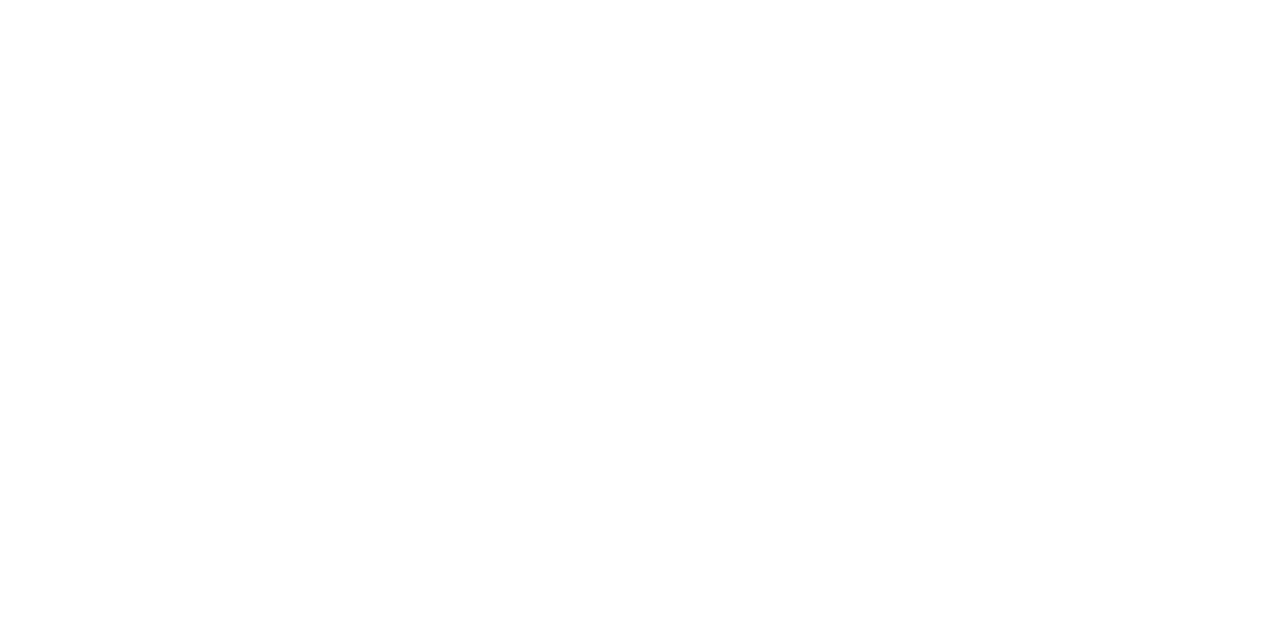
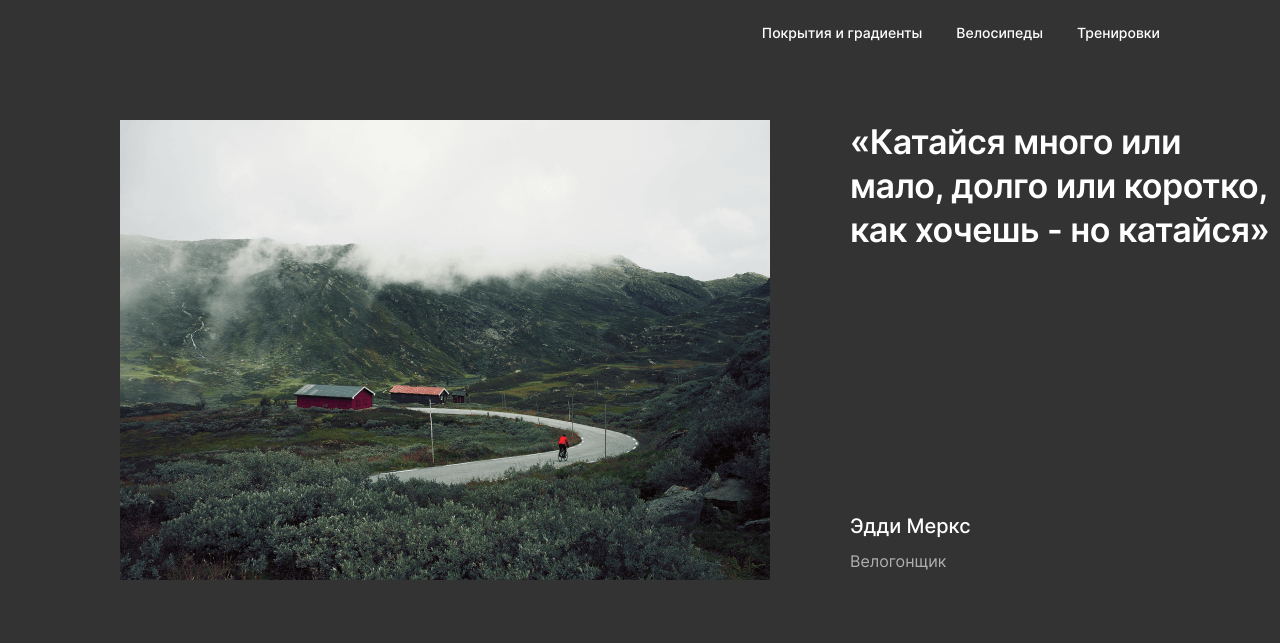
Before and after one commit to iwadim72/competition-reposit, a plain HTML site: page index.html in a window 1280 px wide. Drawn offline with Linux system fonts and the light colour scheme.

Commit message:
add/section-intro

```diff
--- /dev/null
+++ b/blocks/body/body.css
@@ -0,0 +1,3 @@
+.body {
+    background: #333333;
+}
--- /dev/null
+++ b/blocks/header/__link/header__link.css
@@ -0,0 +1,12 @@
+.header__link {
+    font-weight: 500;
+    font-size: 14px;
+    line-height: 18px;
+    margin: 0 34px 0 0;
+    text-decoration: none;
+    color: #FFFFFF;
+}
+
+.header__link:last-of-type {
+    margin: 0;
+}
--- /dev/null
+++ b/blocks/header/__nav/header__nav.css
@@ -0,0 +1,5 @@
+.header__nav {
+    display: flex;
+    justify-content: flex-end;
+    margin: 24px 120px 24px 0;
+}
--- /dev/null
+++ b/blocks/header/header.css
@@ -0,0 +1,5 @@
+.header {
+    width: 100%;
+    max-width: 1440px;
+    position: fixed;
+}
--- /dev/null
+++ b/blocks/intro/__author-description/intro__author-description.css
@@ -0,0 +1,7 @@
+.intro__author-description {
+    font-weight: 400;
+    font-size: 16px;
+    line-height: 28px;
+    color: rgba(229, 229, 229, 0.7);
+    margin: 0 0 5px;
+}
--- /dev/null
+++ b/blocks/intro/__author/intro__author.css
@@ -0,0 +1,6 @@
+.intro__author {
+    font-weight: 500;
+    font-size: 20px;
+    line-height: 32px;
+    margin: 0 0 5px;
+}
--- /dev/null
+++ b/blocks/intro/__image/intro__image.css
@@ -0,0 +1,5 @@
+.intro__image {
+    max-width: 650px;
+    object-fit: cover;
+    margin: 0 80px 0 120px;
+}
--- /dev/null
+++ b/blocks/intro/__info-container/intro__info-container.css
@@ -0,0 +1,6 @@
+.intro__info-container {
+    max-width: 470px;
+    display: flex;
+    flex-direction: column;
+    justify-content: space-between;
+}
--- /dev/null
+++ b/blocks/intro/__info/intro__info.css
@@ -0,0 +1,7 @@
+.intro__info {
+    margin: 0;
+    font-weight: 600;
+    font-size: 34px;
+    line-height: 44px;
+    letter-spacing: -0.5px;
+}
--- /dev/null
+++ b/blocks/intro/intro.css
@@ -0,0 +1,5 @@
+.intro {
+    display: flex;
+    padding-top: 120px;
+    padding-bottom: 60px;
+}
--- /dev/null
+++ b/blocks/page/page.css
@@ -0,0 +1,8 @@
+.page {
+    max-width: 1440px;
+    min-width: 320px;
+    margin: 0 auto 0;
+    color: #FFFFFF;
+    font-family: 'Inter', sans-serif;
+    text-rendering: optimizeLegibility;
+}
--- a/index.html
+++ b/index.html
@@ -12,9 +12,28 @@
 
 <body class="body">
     <div class="page">
-        <header class="header"></header>
-        <main class="main"></main>
-        <footer clas="footer"></footer>
+        <header class="header">
+            <nav class="header__nav">
+                <a class="header__link" href="">Покрытия и градиенты</a>
+                <a class="header__link" href="">Велосипеды</a>
+                <a class="header__link" href="">Тренировки</a>
+            </nav>
+        </header>
+        <main class="main">
+            <section class="hero"></section>
+            <section class="intro">
+                <img class="intro__image" alt="Велосипедист в горах" src="./images/intro.png">
+                <div class="intro__info-container">
+                    <h2 class="intro__info">«Катайся много или мало, долго или коротко, как хочешь - но катайся»</h2>
+                    <div>
+                        <p class="intro__author">Эдди Меркс</p>
+                        <p class="intro__author-description">Велогонщик</p>
+                    </div>
+                </div>
+            </section>
+        </main>
+        <footer clas="footer">
+        </footer>
     </div>
 </body>
 
--- a/pages/index.css
+++ b/pages/index.css
@@ -1,2 +1,13 @@
 @import url(../vendor/normalize.css);
 @import url(../fonts/inter.css);
+@import url(../blocks/body/body.css);
+@import url(../blocks/page/page.css);
+@import url(../blocks/header/header.css);
+@import url(../blocks/header/__nav/header__nav.css);
+@import url(../blocks/header/__link/header__link.css);
+@import url(../blocks/intro/intro.css);
+@import url(../blocks/intro/__image/intro__image.css);
+@import url(../blocks/intro/__info-container/intro__info-container.css);
+@import url(../blocks/intro/__info/intro__info.css);
+@import url(../blocks/intro/__author/intro__author.css);
+@import url(../blocks/intro/__author-description/intro__author-description.css);
```
Also changed, not shown: images/intro.png (added).
